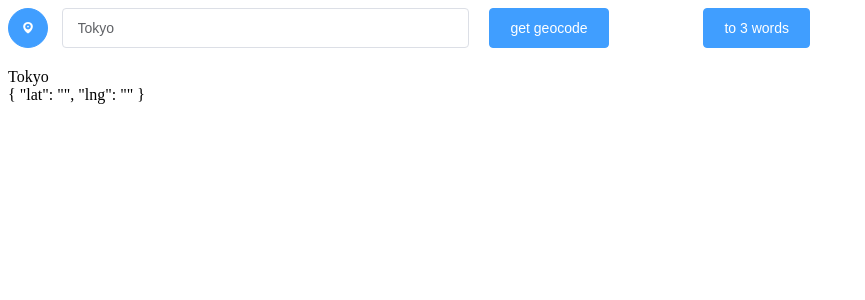
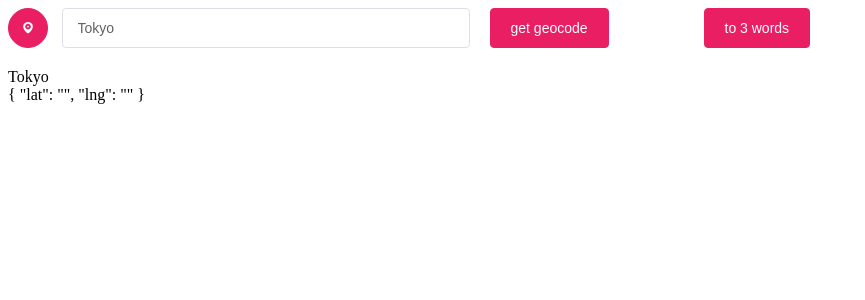
Before and after one commit to mi0-1123/to-3-word, a Vue app: page /#/ in a window 1280 px wide. Shown: the top 300 px of the page, without its empty margins (0-865 px from the left). Built offline with nearby package versions, Linux system fonts and the light colour scheme.

Commit message:
[add] header

```diff
--- a/src/App.vue
+++ b/src/App.vue
@@ -10,5 +10,5 @@ export default {
 };
 </script>
 
-<style>
+<style lang="scss">
 </style>
--- /dev/null
+++ b/src/components/Header.vue
@@ -0,0 +1,30 @@
+<template>
+  <div>
+    <el-menu default-active="1" class="el-menu-demo" mode="horizontal">
+      <el-menu-item index="1">to 3 words</el-menu-item>
+      <el-menu-item index="2">What is 3 words?</el-menu-item>
+    </el-menu>
+  </div>
+</template>
+
+<script>
+export default {
+  name: "Header",
+  data() {
+    return {};
+  }
+};
+</script>
+
+<style lang="scss" scoped>
+@import "../css/element-variables";
+
+.el-header {
+  background: $--color-primary;
+  // display: flex;
+  // flex-direction: row-reverse;
+  .div {
+    font-size: 30px;
+  }
+}
+</style>
--- /dev/null
+++ b/src/css/element-variables.scss
@@ -0,0 +1,7 @@
+/* theme color */
+$--color-primary: #E91E63;
+
+/* icon font path, required */
+$--font-path: '~element-ui/lib/theme-chalk/fonts';
+
+@import "~element-ui/packages/theme-chalk/src/index";
--- a/src/main.js
+++ b/src/main.js
@@ -4,9 +4,14 @@ import Vue from 'vue'
 import App from './App'
 import router from './router'
 // Element UI
+// import '../theme/index.css'
 import ElementUI from 'element-ui'
 import 'element-ui/lib/theme-chalk/index.css'
 import locale from 'element-ui/lib/locale/lang/ja'
+//Custom theme
+// import '../element-variables.scss'
+import './css/element-variables.scss'
+
 
 Vue.use(ElementUI, { locale });
 
--- a/src/router/index.js
+++ b/src/router/index.js
@@ -1,6 +1,7 @@
 import Vue from 'vue'
 import Router from 'vue-router'
 import GeocodeList from '@/components/GeocodeList'
+import Header from '@/components/Header'
 
 Vue.use(Router)
 
@@ -10,6 +11,11 @@ export default new Router({
       path: '/',
       name: 'GeocodeList',
       component: GeocodeList
+    },
+    {
+      path: '/header',
+      name: 'Header',
+      component: Header
     }
   ]
 })
```
Also changed, not shown: package.json (+6 -4 lines), 1 other file (tests, documents, lock files or other folders).
